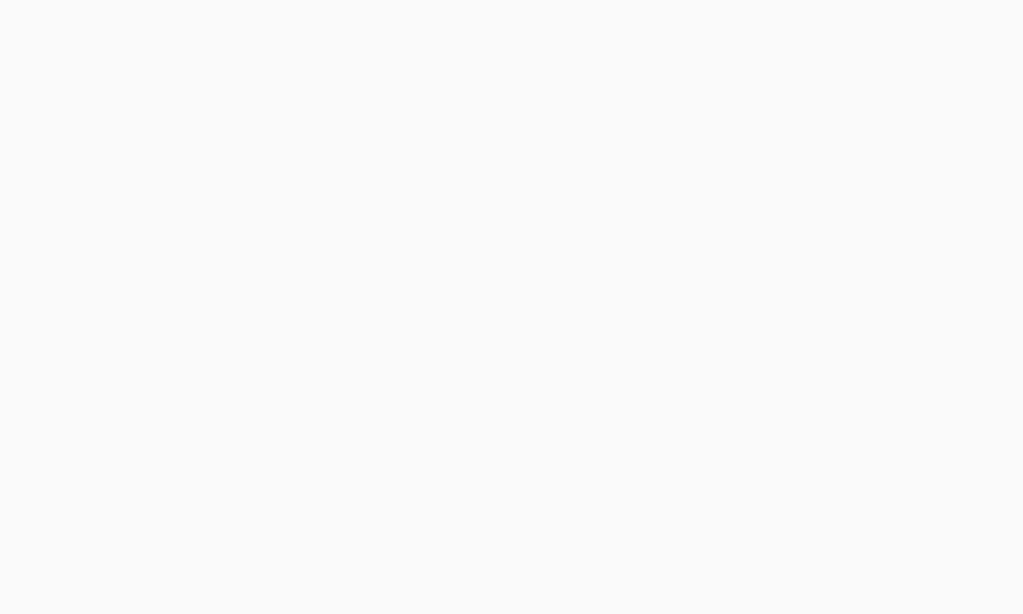
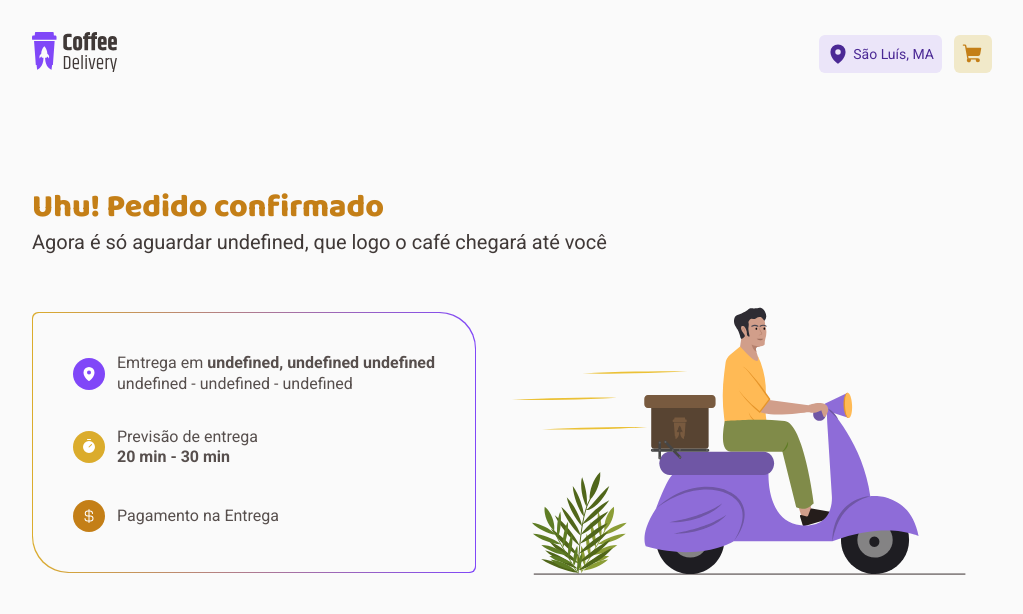
Before and after one commit to felipeWanderson/ignite-coffe-delivery, a React (Vite) app: page /checkout/order-confirmation/1 in a window 1280 px wide. Before the commit this address had no page. Shown: the top 614 px of the page, without its empty margins (128-1151 px from the left). Built offline with nearby package versions, Linux system fonts and the light colour scheme.

Commit message:
fix: Order Confirmation

```diff
--- a/src/Router.tsx
+++ b/src/Router.tsx
@@ -12,7 +12,7 @@ export function Router() {
         <Route path="/" element={<Home />} />
         <Route path="/checkout" element={<Checkout />} />
         <Route
-          path="/checkout/order-confirmation"
+          path="/checkout/order-confirmation/:id"
           element={<OrderConfirmation />}
         />
       </Route>
--- a/src/components/Header/index.tsx
+++ b/src/components/Header/index.tsx
@@ -13,7 +13,7 @@ import { useContext } from 'react'
 import { OrderContext } from '../../contexts/OrderContext'
 
 export function Header() {
-  const { quantityItensInCart = 0 } = useContext(OrderContext)
+  const { order, quantityItensInCart = 0 } = useContext(OrderContext)
   return (
     <HeaderContainer>
       <ImageContainer to="/">
@@ -27,7 +27,7 @@ export function Header() {
         </GeoLocalizationButton>
         <NavLink to="/checkout">
           <ShoppingCart size={22} weight="fill" />
-          {quantityItensInCart > 0 && (
+          {order.status !== 'FINISHED' && quantityItensInCart > 0 && (
             <Notification>{quantityItensInCart}</Notification>
           )}
         </NavLink>
--- a/src/contexts/OrderContext.tsx
+++ b/src/contexts/OrderContext.tsx
@@ -1,4 +1,5 @@
 import { createContext, ReactNode, useMemo, useState } from 'react'
+import { orders } from '../data'
 
 type Product = {
   id: string
@@ -33,7 +34,7 @@ interface ShippingAddress {
   state: string
 }
 
-type Order = {
+export type Order = {
   id: string
   status: string
   itens: ProductItem[] | []
@@ -56,6 +57,8 @@ interface OrderContextType {
   decrementQuantityItemInCart: (item: ProductItem) => void
   handleSelectedPaymentMethod: (method: string) => void
   updateShippingAddress: (address: ShippingAddress) => void
+  updateOrder: (order: Order) => void
+  finishedOrder: (order: Order) => void
 }
 
 export const OrderContext = createContext({} as OrderContextType)
@@ -70,13 +73,14 @@ export function OrderContextProvider({ children }: OrderContextProviderProps) {
     status: 'INITIAL',
     itens: [],
     shippingAddress: {} as ShippingAddress,
-    paymentMethod: '',
+    paymentMethod: 'credit_card',
     subTotal: 0,
     valueDelivery: 3.5,
     amount: 0,
   } as Order)
 
-  const [selectedPaymetMethod, setSelectedPaymentMethod] = useState('')
+  const [selectedPaymetMethod, setSelectedPaymentMethod] =
+    useState('credit_card')
 
   const addToCart = (product: Product, quantity: number) => {
     const productItem: ProductItem = {
@@ -140,6 +144,10 @@ export function OrderContextProvider({ children }: OrderContextProviderProps) {
 
   const handleSelectedPaymentMethod = (method: string) => {
     setSelectedPaymentMethod(method)
+    setOrder((prevState) => ({
+      ...prevState,
+      paymentMethod: method,
+    }))
   }
   const quantityItensInCart = useMemo(() => {
     return order.itens
@@ -148,12 +156,23 @@ export function OrderContextProvider({ children }: OrderContextProviderProps) {
   }, [order.itens])
 
   const calculatedSubTotalAmount = useMemo(() => {
-    return order.itens
+    const subTotal = order.itens
       .map((item) => item.price)
       .reduce((accumulator, currentValue) => accumulator + currentValue, 0)
+
+    setOrder((prevState) => ({
+      ...prevState,
+      subTotal,
+    }))
+    return subTotal
   }, [order.itens])
   const calculatedAmount = useMemo(() => {
-    return calculatedSubTotalAmount + order.valueDelivery
+    const amount = calculatedSubTotalAmount + order.valueDelivery
+    setOrder((prevState) => ({
+      ...prevState,
+      amount,
+    }))
+    return amount
   }, [calculatedSubTotalAmount, order.valueDelivery])
 
   const updateShippingAddress = (address: ShippingAddress) => {
@@ -161,6 +180,28 @@ export function OrderContextProvider({ children }: OrderContextProviderProps) {
       ...prevState,
       shippingAddress: address,
     }))
+  }
+
+  const updateOrder = (order: Order) => {
+    setOrder((prevState) => ({
+      ...prevState,
+      ...order,
+    }))
+  }
+
+  const finishedOrder = (order: Order) => {
+    orders.push(order)
+    setOrder({
+      id: new Date().getTime().toString(),
+      status: 'INITIAL',
+      itens: [],
+      shippingAddress: {} as ShippingAddress,
+      paymentMethod: 'credit_card',
+      subTotal: 0,
+      valueDelivery: 3.5,
+      amount: 0,
+    } as Order)
+    handleSelectedPaymentMethod('credit_card')
   }
 
   return (
@@ -177,6 +218,8 @@ export function OrderContextProvider({ children }: OrderContextProviderProps) {
         selectedPaymetMethod,
         handleSelectedPaymentMethod,
         updateShippingAddress,
+        updateOrder,
+        finishedOrder,
       }}
     >
       {children}
--- a/src/data/index.ts
+++ b/src/data/index.ts
@@ -1,3 +1,5 @@
+import { Order } from '../contexts/OrderContext'
+
 export const products = [
   {
     id: '1',
@@ -138,3 +140,5 @@ export const filters = [
   { id: '4', name: 'Alcoólico' },
   { id: '5', name: 'Gelado' },
 ]
+
+export const orders: Order[] = []
--- a/src/pages/Checkout/index.tsx
+++ b/src/pages/Checkout/index.tsx
@@ -7,6 +7,7 @@ import * as zod from 'zod'
 import { useForm, FormProvider } from 'react-hook-form'
 import { useContext, useMemo } from 'react'
 import { OrderContext } from '../../contexts/OrderContext'
+import { useNavigate } from 'react-router-dom'
 
 const createNewOrderValidationSchema = zod.object({
   shippingAddress: zod
@@ -26,7 +27,8 @@ const createNewOrderValidationSchema = zod.object({
 type NewOrderFormData = zod.infer<typeof createNewOrderValidationSchema>
 
 export function Checkout() {
-  const { order } = useContext(OrderContext)
+  const { order, updateOrder, finishedOrder } = useContext(OrderContext)
+  const navigate = useNavigate()
 
   const shippingAddress = useMemo(() => {
     return order.shippingAddress
@@ -38,10 +40,30 @@ export function Checkout() {
     },
   })
 
-  const { handleSubmit } = newOrderForm
+  const {
+    handleSubmit,
+    formState: { isValid },
+  } = newOrderForm
 
   function handleCreateNewOrder(data: NewOrderFormData) {
-    console.log(data)
+    if (!isValid) {
+      alert('Erro ao fechar o pedido!')
+      return
+    }
+
+    updateOrder({
+      ...order,
+      status: 'FINISHED',
+      shippingAddress: data?.shippingAddress,
+    })
+
+    finishedOrder({
+      ...order,
+      status: 'FINISHED',
+      shippingAddress: data?.shippingAddress,
+    })
+
+    navigate(`/checkout/order-confirmation/${order.id}`)
   }
   return (
     <CheckoutContainer>
--- a/src/pages/OrderConfirmation/index.tsx
+++ b/src/pages/OrderConfirmation/index.tsx
@@ -1,5 +1,9 @@
 import { CurrencyDollar, MapPin, Timer } from 'phosphor-react'
+import { useMemo } from 'react'
+import { useParams } from 'react-router-dom'
 import deliveryImage from '../../assets/images/delivery.svg'
+import { Order } from '../../contexts/OrderContext'
+import { orders } from '../../data'
 import {
   Info,
   OrderConfirmationContainer,
@@ -14,10 +18,30 @@ import {
 } from './styled'
 
 export function OrderConfirmation() {
+  const { id: orderId } = useParams()
+  const order = useMemo(() => {
+    return orders.find((order) => order.id === orderId) || ({} as Order)
+  }, [orderId])
+  const { shippingAddress, paymentMethod } = order
+
+  const paymentMethodText = useMemo(() => {
+    switch (paymentMethod) {
+      case 'credit_card':
+        return 'Cartão de Credito'
+      case 'cash':
+        return 'Dinheiro'
+      case 'debit':
+        return 'Cartão de Débito'
+
+      default:
+        break
+    }
+  }, [paymentMethod])
+
   return (
     <OrderConfirmationContainer>
       <Title>Uhu! Pedido confirmado</Title>
-      <Subtitle>Agora é só aguardar que logo o café chegará até você</Subtitle>
+      <Subtitle>{`Agora é só aguardar ${shippingAddress?.name}, que logo o café chegará até você`}</Subtitle>
       <OrderInfoContainer>
         <GradientBackground>
           <OrderInfo>
@@ -27,9 +51,15 @@ export function OrderConfirmation() {
               </InfoIcon>
               <Text>
                 <span>
-                  Emtrega em <strong>Rua Quarenta e Seis, 21</strong>
+                  Emtrega em{' '}
+                  <strong>{`${shippingAddress?.address1}, ${
+                    shippingAddress?.address2
+                  } ${
+                    shippingAddress?.address3 &&
+                    `, ${shippingAddress?.address3}`
+                  }`}</strong>
                 </span>
-                <span>São Raimundo - São Luís - MA</span>
+                <span>{`${shippingAddress?.neighborhood} - ${shippingAddress?.city} - ${shippingAddress?.state}`}</span>
               </Text>
             </Info>
             <Info>
@@ -47,7 +77,7 @@ export function OrderConfirmation() {
               </InfoIcon>
               <Text>
                 <span>Pagamento na Entrega</span>
-                <strong>Cartão de Crédito</strong>
+                <strong>{paymentMethodText}</strong>
               </Text>
             </Info>
           </OrderInfo>
```
